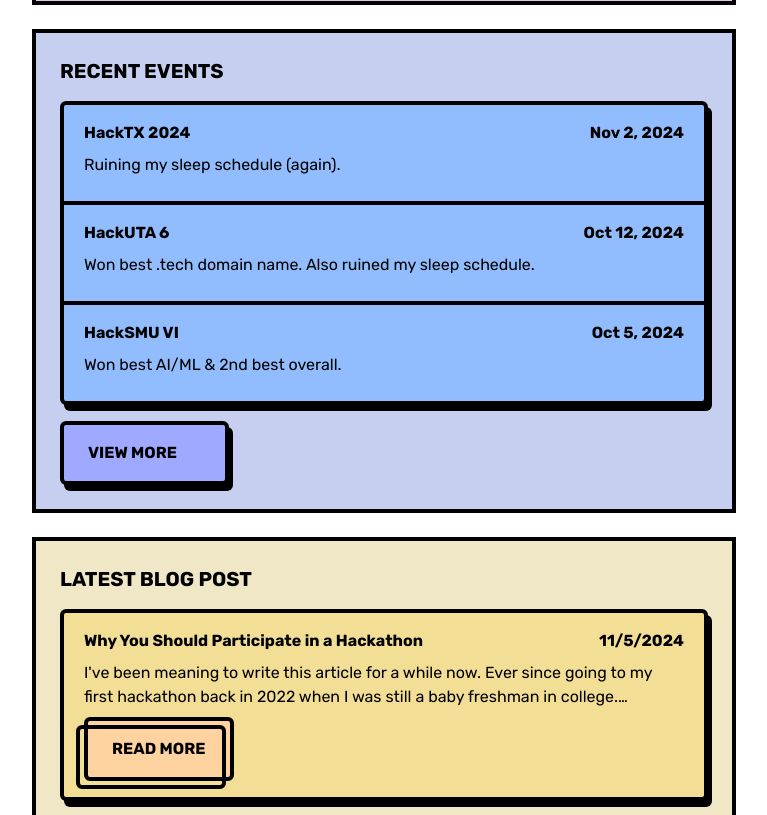
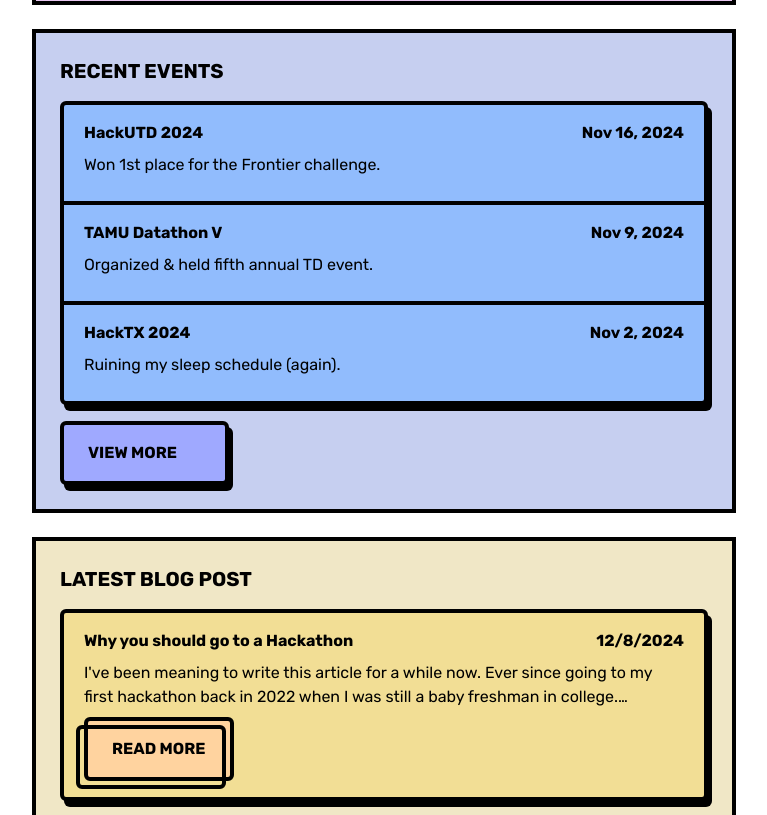
Before and after one commit to WarrenWu4/portfolio, a React (Vite) app: page / in a window 1280 px wide. Shown: the part 760-1575 px from the top of the page, without its empty margins (256-1023 px from the left). Built offline with nearby package versions, Linux system fonts and the light colour scheme; some icons are missing.

Commit message:
fixed github table issue added  new events and added new blog post

```diff
--- a/public/_blogs/blog_data.json
+++ b/public/_blogs/blog_data.json
@@ -1,10 +1,10 @@
 [
     {
-        "title": "Why You Should Participate in a Hackathon",
+        "title": "Why you should go to a Hackathon",
         "article": "/fcewlXoHGjDfUBg",
-        "date-created": "11/5/2024",
+        "date-created": "12/8/2024",
         "thumbnail": "",
-        "desc": "I've been meaning to write this article for a while now. Ever since going to my first hackathon back in 2022 when I was still a baby freshman in college. However, it remained an after thought as I became increasingly busy. Now, 2 years and many hackathons later, I've finally decided to sit my ass down and write this article on why you should participate in a hackathon. Initially, when I tried to write this article, I found it incredibly difficult to share the passion and excitement I felt during my hackathon experiences. I'm by no means a gifted writer, but I think many talented authors would also struggle to explain how sleeping on the floor and getting 2 hours of sleep on a weekend is fun and exciting. "
+        "desc": "I've been meaning to write this article for a while now. Ever since going to my first hackathon back in 2022 when I was still a baby freshman in college. However, it remained an after thought as I became increasingly busy. Now, 2 years and many hackathons later, I've finally decided to sit my ass down and write this article on why you should go to a hackathon."
     },
     {
         "title": "I Went To Seattle",
--- a/public/_data/events.json
+++ b/public/_data/events.json
@@ -33,5 +33,15 @@
         "title": "HackTX 2024",
         "description": "Ruining my sleep schedule (again).",
         "date": "Nov 2, 2024"
+    },
+    {
+        "title": "TAMU Datathon V",
+        "description": "Organized & held fifth annual TD event.",
+        "date": "Nov 9, 2024"
+    },
+    {
+        "title": "HackUTD 2024",
+        "description": "Won 1st place for the Frontier challenge.",
+        "date": "Nov 16, 2024"
     }
 ]
--- a/src/components/github/GithubTable.tsx
+++ b/src/components/github/GithubTable.tsx
@@ -17,7 +17,7 @@
     // oldest date from data
     const oldMonth = months [new Date(data.data[0].contributionDays[0].date).getMonth() + 1]
     // newest month from data
-    const newMonth = months [new Date(data.data[data.data.length-1].contributionDays[0].date).getMonth()+1]
+    const newMonth = months [new Date(data.data[data.data.length-1].contributionDays[0].date).getMonth()]
 
     return (
         <div className="flex brutalist p-5 pr-8 gap-x-2 justify-center items-center">
--- a/src/pages/HomePage.tsx
+++ b/src/pages/HomePage.tsx
@@ -100,7 +100,7 @@
                 {about}
                 <br/><br/>
                 Currently organizing hackathons {" "}
-                <a className="hover:underline underline-offset-4 decoration-4" target="_blank" href="https://tamudatathon.com/">@TAMU Datathon</a>, creating workshops {" "}
+                <a className="hover:underline underline-offset-4 decoration-4" target="_blank" href="https://www.instagram.com/tamudatathon/">@TAMU Datathon</a>, creating workshops {" "}
                 <a className="hover:underline underline-offset-4 decoration-4" target="_blank" href="https://www.aggiecodingclub.com/">@Aggie Coding Club</a>, and designing for {" "}
                 <a className="hover:underline underline-offset-4 decoration-4" target="_blank" href="https://switchless.co/">@Switchless</a>. Previously {" "}
                 <a className="hover:underline underline-offset-4 decoration-4" target="_blank" href="https://www.gm.com/">@General Motors</a>
```
Also changed, not shown: public/_blogs/fcewlXoHGjDfUBg.md (+10 -4 lines).
